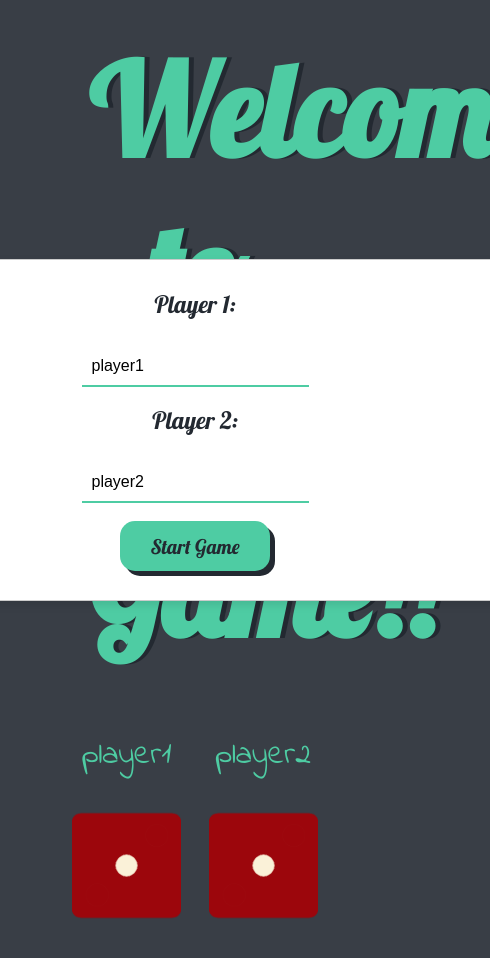
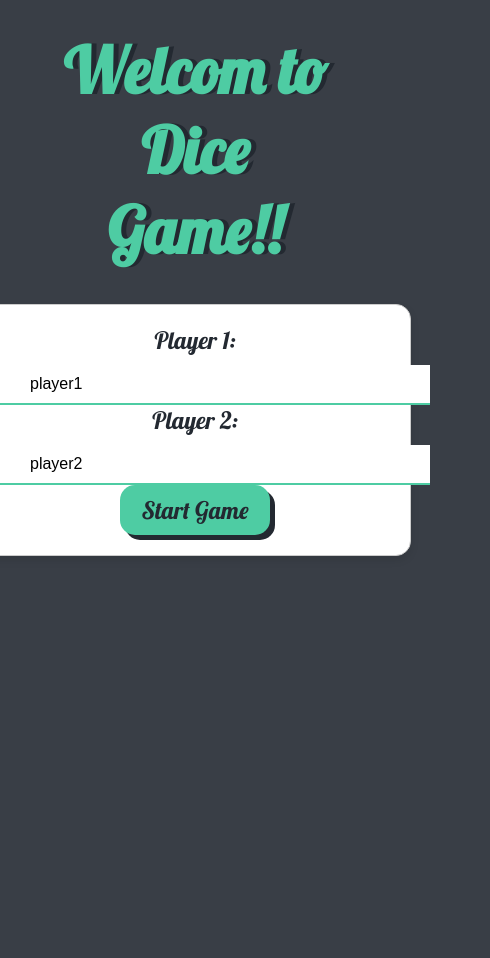
Before and after one commit to SungJung0616/diceGame, a React (Create React App) app: page / in a window 390 px wide. Shown: the top 958 px of the page, 490 px wide, since content can reach past the window. After the commit the page ends 844 px from the top, so only its background shows below. Built offline with nearby package versions, Linux system fonts and the light colour scheme.

Commit message:
Add media queries for mobile responsiveness

```diff
--- a/src/App.css
+++ b/src/App.css
@@ -109,3 +109,51 @@ button:hover {
   color: #232931; /* 호버 시 텍스트 색상 변경 */
   box-shadow: 2px 2px #232931; /* 호버 시 그림자 변경 */
 }
+
+@media (max-width: 768px) {
+  .container, .btn-box {
+    width: 90%;
+  }
+
+  h1 {
+    font-size: 4rem;
+  }
+
+  .dice {
+    justify-content: space-around;  /* 주사위 사이의 공간을 균등하게 배분 */
+      /* 작은 화면에서는 주사위가 세로로 나열되도록 설정 */
+    align-items: center;  /* 주사위를 중앙 정렬 */
+  }
+
+  .modal, .btn-box button, input {
+    margin-bottom: 20px;
+    width: 100%;
+    padding: 10px;
+  }
+
+  .btn-box {
+    display: flex;  /* Flexbox 레이아웃 적용 */
+    justify-content: center;  /* 버튼을 가로축 중앙에 배치 */
+    width: 100%;  /* 컨테이너의 너비를 전체로 설정 */
+  }
+
+  .modal {
+    height: auto; /* 높이 자동 조절 */
+    padding: 20px;
+  }
+
+  img {
+    width: 100%;
+  }
+
+  .player-label, p, button {
+    font-size: 1.5rem;
+  }
+
+  input {
+    width: 100%;  /* 입력 필드 너비를 화면에 맞춤 */
+    padding: 10px 10px 10px 30px; /* 상, 우, 하, 좌 패딩 설정 */
+    text-align: left; /* 텍스트 입력을 왼쪽에서 시작하도록 설정 */
+    margin: 0 auto; /* 자동 마진으로 중앙 정렬 */
+  }
+}
```
